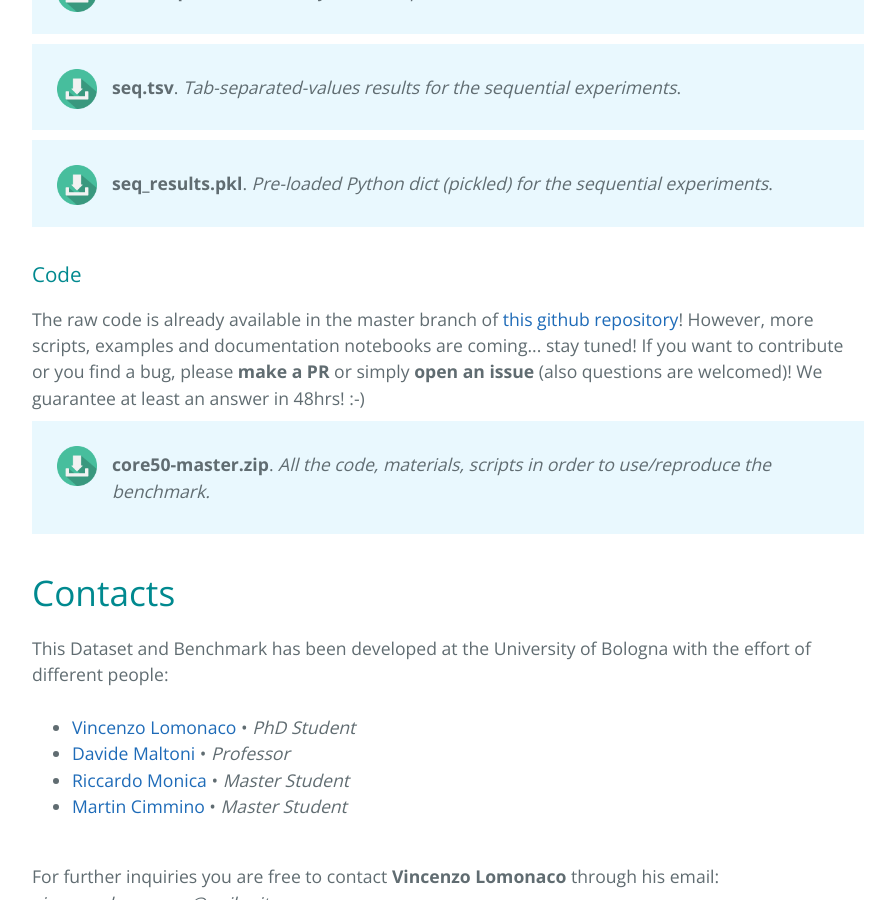
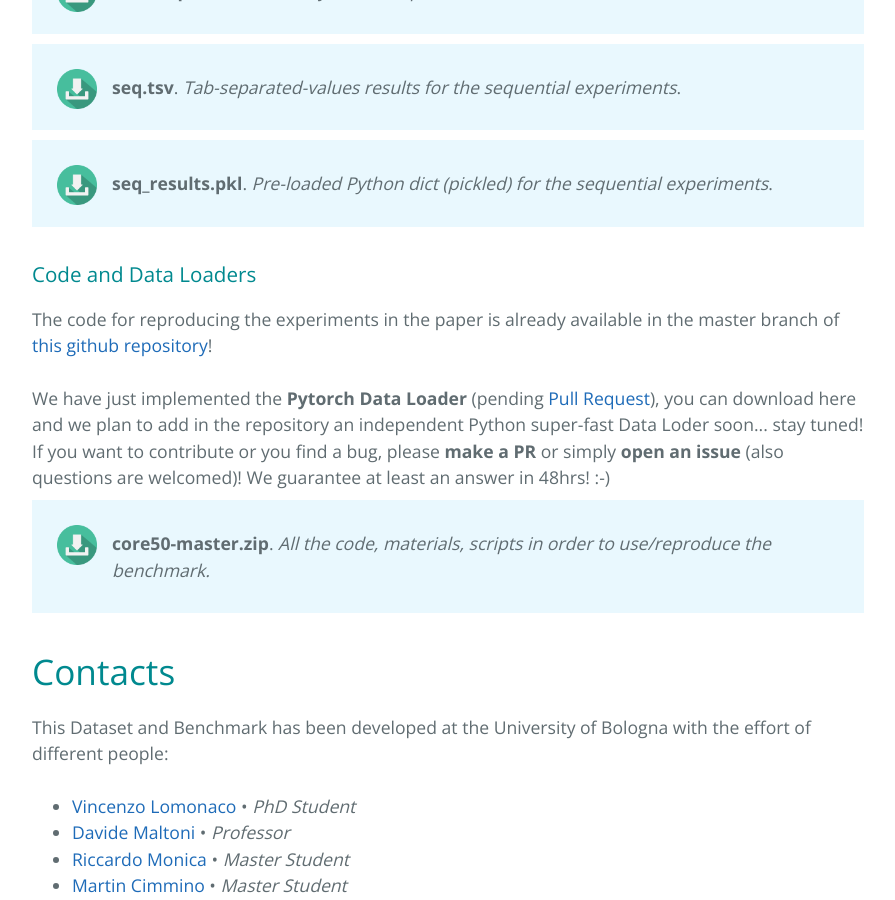
Before and after one commit to vlomonaco/core50, a Jekyll site: the page built from index.html, in a window 1280 px wide and 900 px high, scrolled down 10201 px. Shown: the whole window, without its empty margins (192-1087 px from the left). Built offline with Jekyll 4.4.1, drawn with Linux system fonts in a browser that asks for light colours; the list of posts is cut into pages by our own code.

Commit message:
Pytorch data loader doc

```diff
--- a/index.html
+++ b/index.html
@@ -275,8 +275,12 @@ A similar approach can be used with the <i>sequential experiments</i> of <strong
 <div style="margin-top:10px; margin-bottom:10px;margin-left:60px">
 <strong>seq_results.pkl</strong>. <i>Pre-loaded Python dict (pickled) for the sequential experiments</i>.</div>
 </div>
-<h3> Code </h3>
-The raw code is already available in the master branch of <a href="https://github.com/vlomonaco/core50"> this github repository</a>! However, more scripts, examples and documentation notebooks are coming... stay tuned!
+
+<h3> Code and Data Loaders </h3>
+The code for reproducing the experiments in the paper is already available in the master branch of <a href="https://github.com/vlomonaco/core50"> this github repository</a>!<br><br>
+
+We have just implemented the <strong>Pytorch Data Loader</strong> (pending <a href='https://github.com/pytorch/vision/pull/340'>Pull Request</a>), you can download here and we plan to add in the repository an independent Python super-fast Data Loder soon... stay tuned!
+
 If you want to contribute or you find a bug, please <strong>make a PR</strong> or simply <strong>open an issue</strong> (also questions are welcomed)! We guarantee at least an answer in 48hrs! :-)
 
 <div style="background-color: rgba(227, 246, 254, 0.79); padding: 20px; margin-top:10px;">
```
